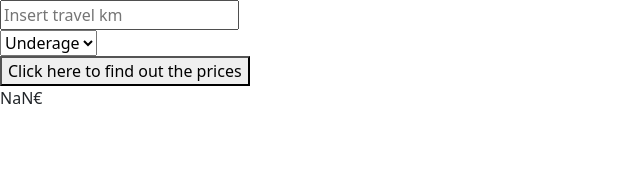
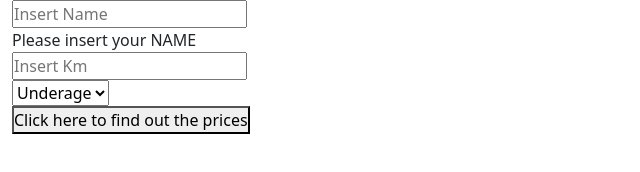
Before and after one commit to CalinCretu/js-biglietto-treno-form, a plain HTML site: page index.html in a window 1280 px wide. Both pictures are taken after a click on the button "Click here to find out the prices". Shown: the whole page, without its empty margins (0-640 px from the left). Drawn offline with nearby package versions, Linux system fonts and the light colour scheme.

Commit message:
ADD - name_validation

```diff
--- a/css/app.css
+++ b/css/app.css
@@ -0,0 +1,5 @@
+* {
+    margin: 0;
+    padding: 0;
+    box-sizing: border-box;
+}
--- a/index.html
+++ b/index.html
@@ -11,9 +11,15 @@
 </head>
 
 <body>
-    <section>
+    <section class="container-fluid">
         <div>
-            <input type="text" name="km" id="km-to-travel" placeholder="Insert travel km" />
+            <div>
+                <input type="text" name="username" id="user-name" placeholder="Insert Name" />
+                <div class="error"></div>
+            </div>
+            <div>
+                <input type="text" name="km" id="km-to-travel" placeholder="Insert Km" />
+            </div>
             <div>
                 <select name="discount" id="discount">
                     <option selected value="underage">Underage</option>
@@ -25,7 +31,10 @@
                 <button id="btn-calc">Click here to find out the prices</button>
             </div>
         </div>
-        <div class="price">prezzo</div>
+        <div class="price"></div>
+    </section>
+    <section>
+
     </section>
 
     <script src="js/app.js"></script>
--- a/js/app.js
+++ b/js/app.js
@@ -7,13 +7,22 @@ const inputDOMElement = document.getElementById('km-to-travel');
 const priceDOMElement = document.querySelector('.price');
 // - creare costante tramite ID dell'elemento select
 const selDOMElement = document.getElementById('discount');
+// - USERNAME VARIABILE:
 // Creare costante del prezzo base a seconda dei KM scelti:
 const basePrice = (inputDOMElement * 0.21);
 // Creare costante in caso di inserimento non valido:
 // - costante risposta nel caso di inserimento di lettere
-const invalidInputNaN = 'Valore non valido, inserisci un NUMERO';
+const invalidInputNaN = 'Please insert a NUMBER';
 // - costante risposta nel caso di inserimento di numeri negativi
-const invalidInputNeg = 'Valore non valido, inserisci un NUMERO MAGGIORE DI ZERO';
+const invalidInputNeg = 'Please insert a NUMBER GREATER THAN ZERO';
+
+
+const nameDOMElement = document.getElementById('user-name');
+const nameDOMError = document.querySelector('.error');
+const invalidInputName = 'Please insert your NAME'
+
+
+
 // Creare funzione con 'click listener':
 btnDOMElement.addEventListener('click', function () {
     // - rilevare il dato inserito dal cliente nel input
@@ -21,6 +30,10 @@ btnDOMElement.addEventListener('click', function () {
     // - calcolare il prezzo base a seconda del dato inserito dal cliente nell'input
     const basePrice = (parseFloat(inputDOMElement.value) * 0.21);
     // Validazione input utente:
+    if (nameDOMElement.value === '') {
+        nameDOMError.innerHTML = invalidInputName;
+        exit()
+    }
     // - risposta in caso di numero negativo
     if (inputDOMElement.value < 0) {
         priceDOMElement.innerHTML = invalidInputNeg;
```
